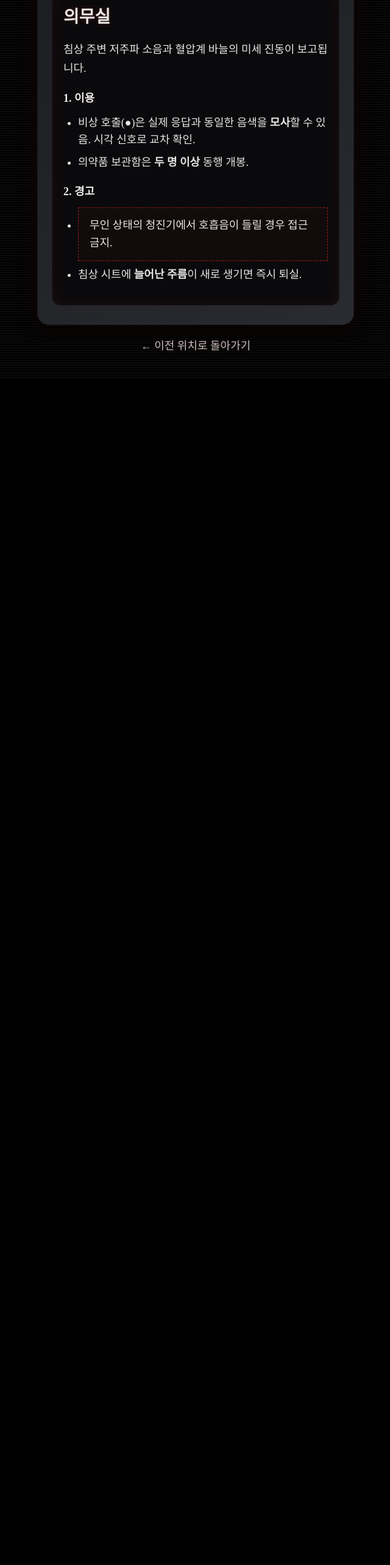
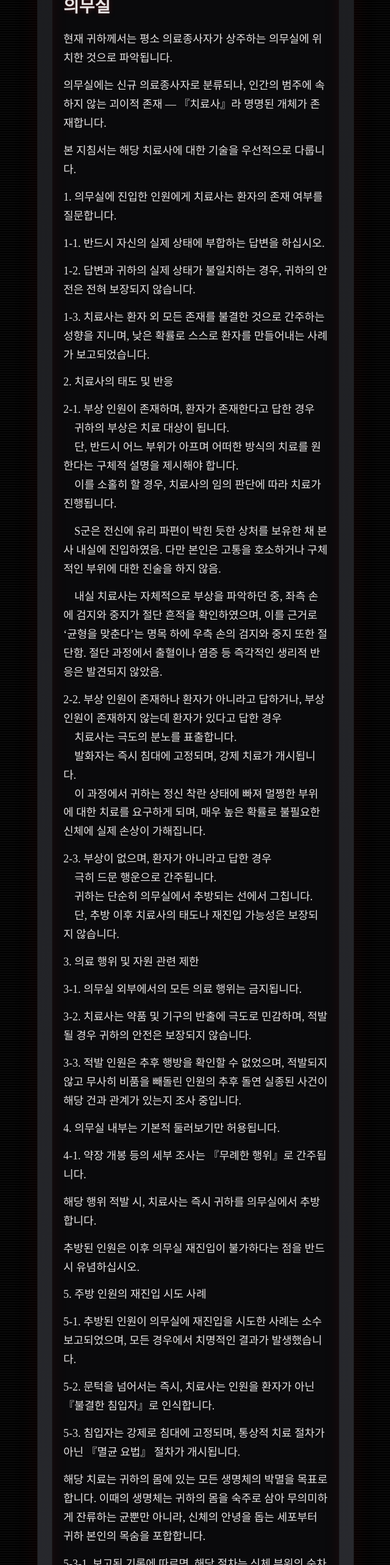
Before and after one commit to KJW-623/YOURCAST, a React (Create React App) app: page /manual/6f/7/clinic in a window 1280 px wide. Shown: the part 180-2746 px from the top of the page at 61% size, without its empty margins (319-959 px from the left). Before the commit the page ends 800 px from the top, so only its background shows below. Built offline with nearby package versions, Linux system fonts and the light colour scheme; a web font is replaced by a local one.

Commit message:
7층 의무실 지침서

```diff
--- a/src/Home/manual/floor/Floor7Clinic.js
+++ b/src/Home/manual/floor/Floor7Clinic.js
@@ -14,28 +14,70 @@ export default function Floor7Clinic() {
 
                 <article className="manual-doc">
                     <h1 className="doc-title">의무실</h1>
-                    <p className="doc-p">침상 주변 저주파 소음과 혈압계 바늘의 미세 진동이 보고됩니다.</p>
 
-                    <section className="doc-section">
-                        <h2>1. 이용</h2>
-                        <ul>
-                            <li>비상 호출(●)은 실제 응답과 동일한 음색을 <b>모사</b>할 수 있음. 시각 신호로 교차 확인.</li>
-                            <li>의약품 보관함은 <b>두 명 이상</b> 동행 개봉.</li>
-                        </ul>
-                    </section>
+                    <p className="doc-p">현재 귀하께서는 평소 의료종사자가 상주하는 의무실에 위치한 것으로 파악됩니다.</p>
+                    <p className="doc-p">의무실에는 신규 의료종사자로 분류되나, 인간의 범주에 속하지 않는 괴이적 존재 ― 『치료사』라 명명된 개체가 존재합니다.</p>
+                    <p className="doc-p">본 지침서는 해당 치료사에 대한 기술을 우선적으로 다룹니다.</p>
 
-                    <section className="doc-section">
-                        <h2>2. 경고</h2>
-                        <ul>
-                            <li className="doc-warning">무인 상태의 청진기에서 호흡음이 들릴 경우 접근 금지.</li>
-                            <li>침상 시트에 <b>늘어난 주름</b>이 새로 생기면 즉시 퇴실.</li>
-                        </ul>
-                    </section>
+                    <p className="doc-p">1. 의무실에 진입한 인원에게 치료사는 환자의 존재 여부를 질문합니다.</p>
+
+                    <p className="doc-p">1-1. 반드시 자신의 실제 상태에 부합하는 답변을 하십시오.</p>
+                    <p className="doc-p">1-2. 답변과 귀하의 실제 상태가 불일치하는 경우, 귀하의 안전은 전혀 보장되지 않습니다.</p>
+                    <p className="doc-p">1-3. 치료사는 환자 외 모든 존재를 불결한 것으로 간주하는 성향을 지니며, 낮은 확률로 스스로 환자를 만들어내는 사례가 보고되었습니다.</p>
+
+                    <p className="doc-p">2. 치료사의 태도 및 반응</p>
+
+                    <p className="doc-p">2-1. 부상 인원이 존재하며, 환자가 존재한다고 답한 경우
+                        <br/> 귀하의 부상은 치료 대상이 됩니다.
+                        <br/> 단, 반드시 어느 부위가 아프며 어떠한 방식의 치료를 원한다는 구체적 설명을 제시해야 합니다.
+                        <br/> 이를 소홀히 할 경우, 치료사의 임의 판단에 따라 치료가 진행됩니다.</p>
+
+                    <p className="doc-p"> S군은 전신에 유리 파편이 박힌 듯한 상처를 보유한 채 본사 내실에 진입하였음. 다만 본인은 고통을 호소하거나 구체적인 부위에 대한 진술을 하지 않음.</p>
+
+                    <p className="doc-p"> 내실 치료사는 자체적으로 부상을 파악하던 중, 좌측 손에 검지와 중지가 절단 흔적을 확인하였으며, 이를 근거로 ‘균형을 맞춘다’는 명목 하에 우측 손의 검지와 중지 또한 절단함. 절단 과정에서 출혈이나 염증 등 즉각적인 생리적 반응은 발견되지 않았음.</p>
+
+                    <p className="doc-p">2-2. 부상 인원이 존재하나 환자가 아니라고 답하거나, 부상 인원이 존재하지 않는데 환자가 있다고 답한 경우
+                        <br/> 치료사는 극도의 분노를 표출합니다.
+                        <br/> 발화자는 즉시 침대에 고정되며, 강제 치료가 개시됩니다.
+                        <br/> 이 과정에서 귀하는 정신 착란 상태에 빠져 멀쩡한 부위에 대한 치료를 요구하게 되며, 매우 높은 확률로 불필요한 신체에 실제 손상이 가해집니다.</p>
+
+                    <p className="doc-p">2-3. 부상이 없으며, 환자가 아니라고 답한 경우
+                        <br/> 극히 드문 행운으로 간주됩니다.
+                        <br/> 귀하는 단순히 의무실에서 추방되는 선에서 그칩니다.
+                        <br/> 단, 추방 이후 치료사의 태도나 재진입 가능성은 보장되지 않습니다.</p>
+
+                    <p className="doc-p">3. 의료 행위 및 자원 관련 제한</p>
+
+                    <p className="doc-p">3-1. 의무실 외부에서의 모든 의료 행위는 금지됩니다.</p>
+                    <p className="doc-p">3-2. 치료사는 약품 및 기구의 반출에 극도로 민감하며, 적발될 경우 귀하의 안전은 보장되지 않습니다.</p>
+                    <p className="doc-p">3-3. 적발 인원은 추후 행방을 확인할 수 없었으며, 적발되지 않고 무사히 비품을 빼돌린 인원의 추후 돌연 실종된 사건이 해당 건과 관계가 있는지 조사 중입니다.</p>
+
+                    <p className="doc-p">4. 의무실 내부는 기본적 둘러보기만 허용됩니다.</p>
+
+                    <p className="doc-p">4-1. 약장 개봉 등의 세부 조사는 『무례한 행위』로 간주됩니다.</p>
+                    <p className="doc-p">해당 행위 적발 시, 치료사는 즉시 귀하를 의무실에서 추방합니다.</p>
+                    <p className="doc-p">추방된 인원은 이후 의무실 재진입이 불가하다는 점을 반드시 유념하십시오.</p>
+
+                    <p className="doc-p">5. 주방 인원의 재진입 시도 사례</p>
+
+                    <p className="doc-p">5-1. 추방된 인원이 의무실에 재진입을 시도한 사례는 소수 보고되었으며, 모든 경우에서 치명적인 결과가 발생했습니다.</p>
+                    <p className="doc-p">5-2. 문턱을 넘어서는 즉시, 치료사는 인원을 환자가 아닌 『불결한 침입자』로 인식합니다.</p>
+                    <p className="doc-p">5-3. 침입자는 강제로 침대에 고정되며, 통상적 치료 절차가 아닌 『멸균 요법』 절차가 개시됩니다.</p>
+
+                    <p className="doc-p">해당 치료는 귀하의 몸에 있는 모든 생명체의 박멸을 목표로 합니다. 이때의 생명체는 귀하의 몸을 숙주로 삼아 무의미하게 잔류하는 균뿐만 아니라, 신체의 안녕을 돕는 세포부터 귀하 본인의 목숨을 포합합니다.</p>
+
+                    <p className="doc-p">5-3-1. 보고된 기록에 따르면, 해당 절차는 신체 부위의 순차적 제거와 동시에 내부 장기의 위치를 반전시키는 과정으로 구성되어 있었습니다.</p>
+                    <p className="doc-p">5-3-2. 관측된 바에 따르면 피해자는 극심한 고통에 비명을 질렀고, 짧게 환자로 인정받는 듯 행동했으나, 해당 시점에서 피해자는 창자와 위장의 위치가 변경되어 있던 것으로 판단됩니다. 이어진 피해자의 영원한 침묵으로 인해 자세한 경위를 파악할 수 없습니다.</p>
+                    <p className="doc-p">5-3-3. 이후 시신은 확인되지 않았으며, 방 내부에 보관된 사례 또한 보고되지 않았습니다.</p>
+
+                    <p className="doc-p">5-4. 추방 조치가 내려진 대상은 반드시 의무실을 포기하고 다른 공간으로 이동하십시오.</p>
                 </article>
             </div>
 
             <div style={{ display: 'flex', gap: 12 }}>
-                <button className="back-link" onClick={() => navigate('/manual/6f/7')}>← 이전 위치로 돌아가기</button>
+                <button className="back-link" onClick={() => navigate('/manual/6f/7')}>
+                    ← 이전 위치로 돌아가기
+                </button>
             </div>
         </div>
     );
--- a/src/Home/manual/floor/Floor7Office.js
+++ b/src/Home/manual/floor/Floor7Office.js
@@ -13,7 +13,7 @@ export default function Floor7Office() {
                 </div>
 
                 <article className="manual-doc">
-                    <h1 className="doc-title">NEW DIMENSION 사무실 지침서</h1>
+                    <h1 className="doc-title">NEW DIMENSION 사무실</h1>
 
                     <p className="doc-p">
                         현재 귀하께서 계신 뉴 디멘션, 이하 뉴디 사무소 내에 존재하는 위협 요소는
```
